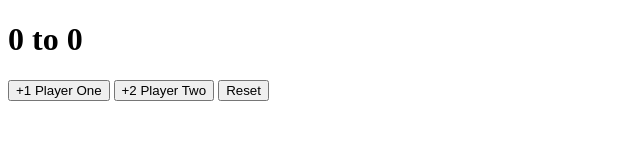
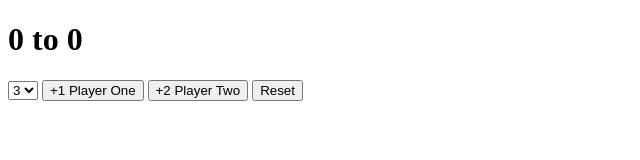
Before and after one commit to sauliusss/score_keeper_game, a website: page index.html in a window 1280 px wide. Shown: the whole page, without its empty margins (0-640 px from the left). Drawn offline with Linux system fonts and the light colour scheme; files whose address does not match are found by name.

Commit message:
add select option in html

```diff
--- a/index.html
+++ b/index.html
@@ -8,6 +8,13 @@
   </head>
   <body>
     <h1><span id="p1Score">0</span> to <span id="p2Score">0</span></h1>
+    <select name="" id="playto">
+      <option value="3">3</option>
+      <option value="4">4</option>
+      <option value="5">5</option>
+      <option value="6">6</option>
+      <option value="7">7</option>
+    </select>
     <button id="p1Button">+1 Player One</button>
     <button id="p2Button">+2 Player Two</button>
     <button id="reset">Reset</button>
```
